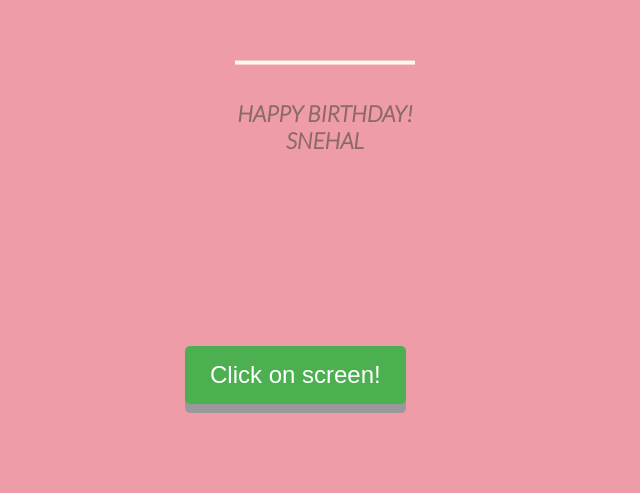
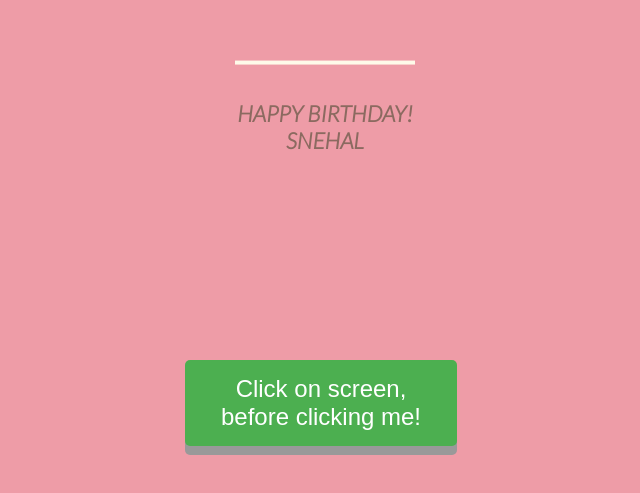
Before and after one commit to rvira/Budday-special, a plain HTML site: page index.html in a window 1280 px wide. Shown: the part 263-756 px from the top of the page, without its empty margins (323-963 px from the left). Drawn offline with Linux system fonts and the light colour scheme.

Commit message:
Update index.html

```diff
--- a/index.html
+++ b/index.html
@@ -162,6 +162,6 @@
 </div>
 
 <div class="vertical-center">
-  <button class="button" onclick="location.href='ex1.html'">Click on screen!</button>
+  <button class="button" onclick="location.href='ex1.html'">Click on screen, before clicking me!</button>
 
 </div>
```
